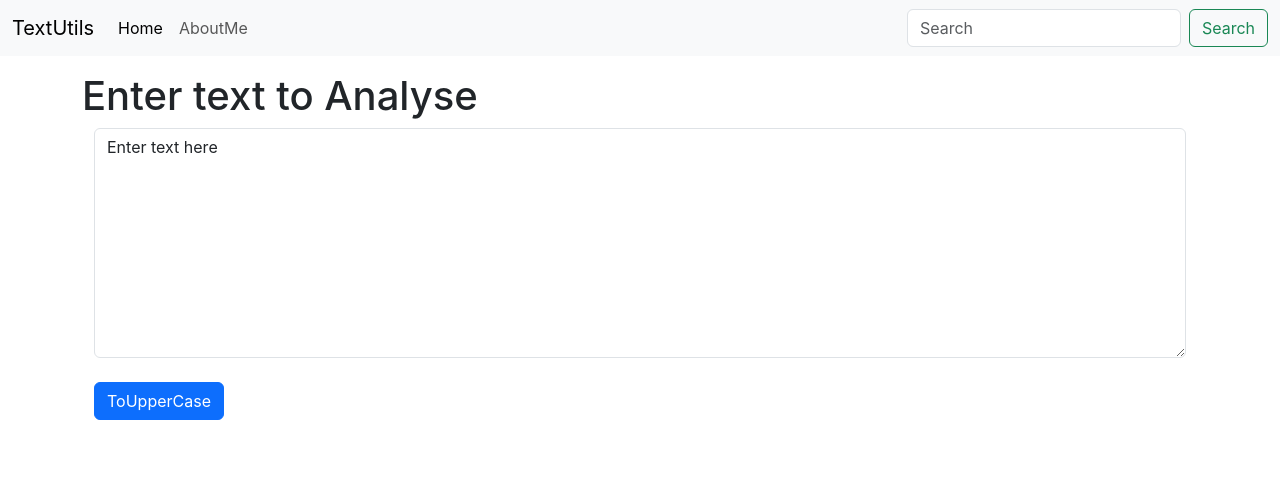
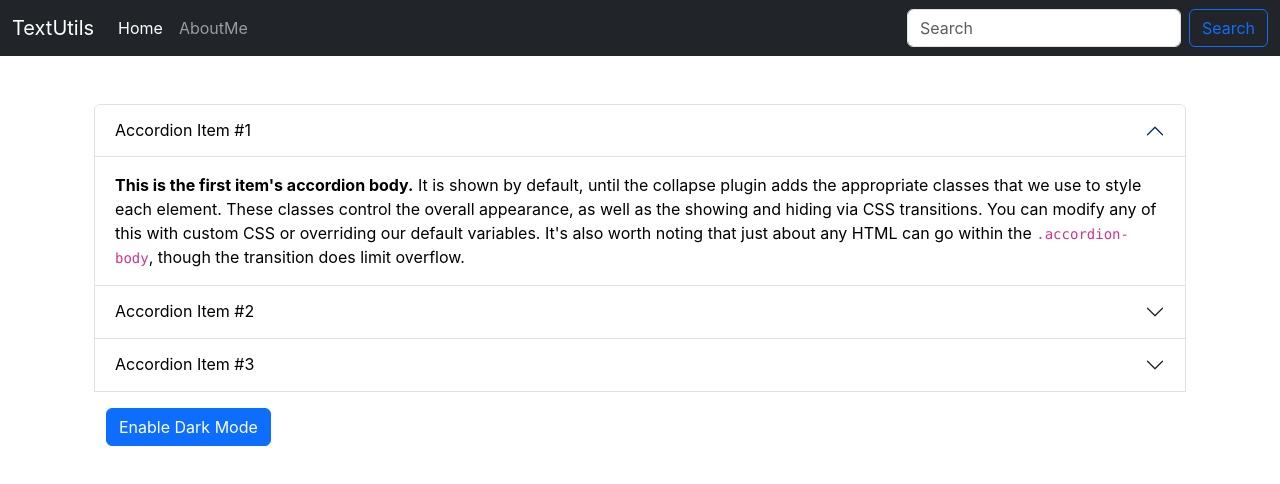
Before and after one commit to ApoorvSingh001/TextUtils, a React (Create React App) app: page / in a window 1280 px wide. Shown: the top 484 px of the page. Built offline with nearby package versions, Linux system fonts and the light colour scheme.

Commit message:
vid-8 simple dark mode

```diff
--- a/src/App.js
+++ b/src/App.js
@@ -2,12 +2,14 @@
 import TextForm from './components/TextForm';
 import './App.css';
 import Navbar from './components/Navbar';
+import About from './components/About';
 function App() {
   return (
     <>
     <Navbar title="TextUtils" about="AboutMe"/>
-    <div className="container my-3">
-    <TextForm heading= "Enter text to Analyse"/>
+    <div className="container my-5">
+    {/* <TextForm heading= "Enter text to Analyse"/> */}
+    <About/>
     </div>
 
   </>
--- /dev/null
+++ b/src/components/About.js
@@ -0,0 +1,73 @@
+import React, { useState } from 'react';
+
+export default function About() {
+    const [myStyle,setMyStyle]=useState({
+        color: 'black',
+        backgroundColor: 'white'
+    })
+    const [btnText,setBtnText]=useState('Enable Dark Mode')
+    const toggleStyle=()=>{
+        if(myStyle.color==='white'){
+            setMyStyle({
+                color: 'black',
+                backgroundColor: 'white'
+            })
+            setBtnText('Enable Light Mode')
+        }
+        else{
+            setMyStyle({
+                color: 'white',
+                backgroundColor: 'black',
+                border: '1px solid white'
+            })
+            setBtnText('Enable Dark Mode')
+        }
+    }
+  return (
+    <>
+    <div className='container' style={myStyle}>
+    <div className="accordion"  id="accordionExample">
+  <div className="accordion-item" style={myStyle}>
+    <h2 className="accordion-header">
+      <button className="accordion-button" style={myStyle} type="button" data-bs-toggle="collapse" data-bs-target="#collapseOne" aria-expanded="true" aria-controls="collapseOne">
+        Accordion Item #1
+      </button>
+    </h2>
+    <div id="collapseOne" className="accordion-collapse collapse show" data-bs-parent="#accordionExample">
+      <div className="accordion-body" style={myStyle}>
+        <strong>This is the first item's accordion body.</strong> It is shown by default, until the collapse plugin adds the appropriate classes that we use to style each element. These classes control the overall appearance, as well as the showing and hiding via CSS transitions. You can modify any of this with custom CSS or overriding our default variables. It's also worth noting that just about any HTML can go within the <code>.accordion-body</code>, though the transition does limit overflow.
+      </div>
+    </div>
+  </div>
+  <div className="accordion-item">
+    <h2 className="accordion-header">
+      <button className="accordion-button collapsed" style={myStyle} type="button" data-bs-toggle="collapse" data-bs-target="#collapseTwo" aria-expanded="false" aria-controls="collapseTwo">
+        Accordion Item #2
+      </button>
+    </h2>
+    <div id="collapseTwo" className="accordion-collapse collapse" data-bs-parent="#accordionExample">
+      <div className="accordion-body" style={myStyle}>
+        <strong>This is the second item's accordion body.</strong> It is hidden by default, until the collapse plugin adds the appropriate classes that we use to style each element. These classes control the overall appearance, as well as the showing and hiding via CSS transitions. You can modify any of this with custom CSS or overriding our default variables. It's also worth noting that just about any HTML can go within the <code>.accordion-body</code>, though the transition does limit overflow.
+      </div>
+    </div>
+  </div>
+  <div className="accordion-item">
+    <h2 className="accordion-header">
+      <button className="accordion-button collapsed" style={myStyle} type="button" data-bs-toggle="collapse" data-bs-target="#collapseThree" aria-expanded="false" aria-controls="collapseThree">
+        Accordion Item #3
+      </button>
+    </h2>
+    <div id="collapseThree" className="accordion-collapse collapse" data-bs-parent="#accordionExample">
+      <div className="accordion-body" style={myStyle}>
+        <strong>This is the third item's accordion body.</strong> It is hidden by default, until the collapse plugin adds the appropriate classes that we use to style each element. These classes control the overall appearance, as well as the showing and hiding via CSS transitions. You can modify any of this with custom CSS or overriding our default variables. It's also worth noting that just about any HTML can go within the <code>.accordion-body</code>, though the transition does limit overflow.
+      </div>
+    </div>
+  </div>
+<div className="container my-3">
+  <button className="btn btn-primary"  onClick={toggleStyle} type='button'>{btnText}</button>
+  </div>
+  </div>
+    </div>
+    </>
+  );
+}
--- a/src/components/Navbar.js
+++ b/src/components/Navbar.js
@@ -4,7 +4,7 @@
 
 export default function Navbar(props){
     return(
-        <nav className="navbar navbar-expand-lg bg-body-tertiary">
+        <nav className="navbar navbar-expand-lg bg-dark navbar-dark ">
       <div className="container-fluid">
         <a className="navbar-brand" href="/">{props.title}</a>
         <button className="navbar-toggler" type="button" data-bs-toggle="collapse" data-bs-target="#navbarSupportedContent" aria-controls="navbarSupportedContent" aria-expanded="false" aria-label="Toggle navigation">
@@ -22,7 +22,7 @@
           </ul>
           <form className="d-flex" role="search">
             <input className="form-control me-2" type="search" placeholder="Search" aria-label="Search"/>
-            <button className="btn btn-outline-success" type="submit">Search</button>
+            <button className="btn btn-outline-primary" type="submit">Search</button>
           </form>
         </div>
       </div>
--- a/src/components/TextForm.js
+++ b/src/components/TextForm.js
@@ -7,14 +7,21 @@
      console.log(newText);
     setText(newText);
 }
+const handleLowClick=()=>{
+  let newText=text.toLowerCase();
+   console.log(newText);
+  setText(newText);
+}
 const handleOnChange=(event)=>{
     console.log("On Change");
     setText(event.target.value)
 }
 const handleClickText=()=>{
-    setText(" ");
+    if(text==='Enter text here')
+    setText("");
 }
   return (
+    <>
 <div>
 
   <h1 className="heading">{props.heading}</h1>
@@ -22,7 +29,16 @@
   <textarea className="form-control" value={text}  onChange={handleOnChange} onClick={handleClickText} id="exampleFormControlTextarea1" rows="9"></textarea>
   <br/>
   <button className="btn btn-primary"  onClick={handleUpClick}>ToUpperCase</button>
+  <button className="btn btn-primary mx-3"  onClick={handleLowClick}>ToLowerCase</button>
+  </div>
+  <div className="container my-3">
+    <h1>Your text summary</h1>
+    <p>{text.split(' ').length} words and {text.length} characters</p>
+    <h2>Preview</h2>
+    <p>{text}</p>
   </div>
 </div>
+
+</>
   );
 }
```
